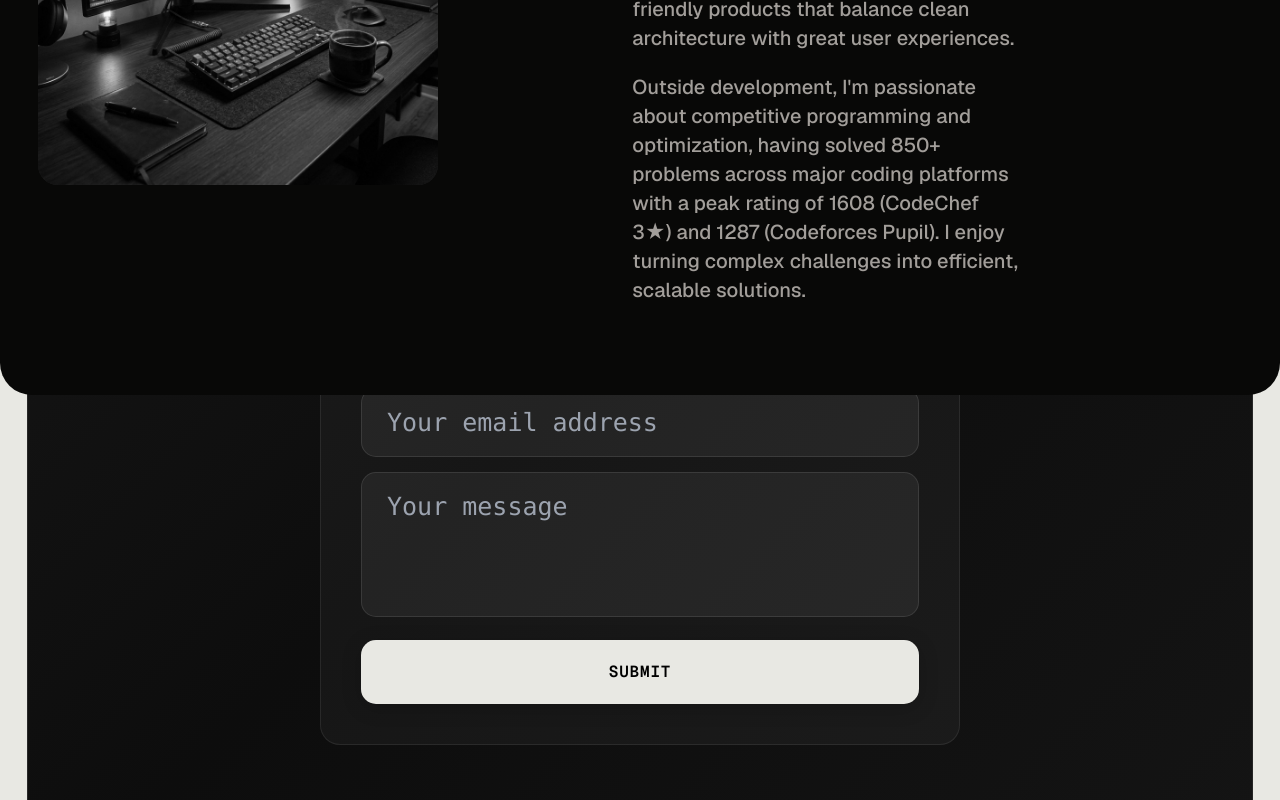
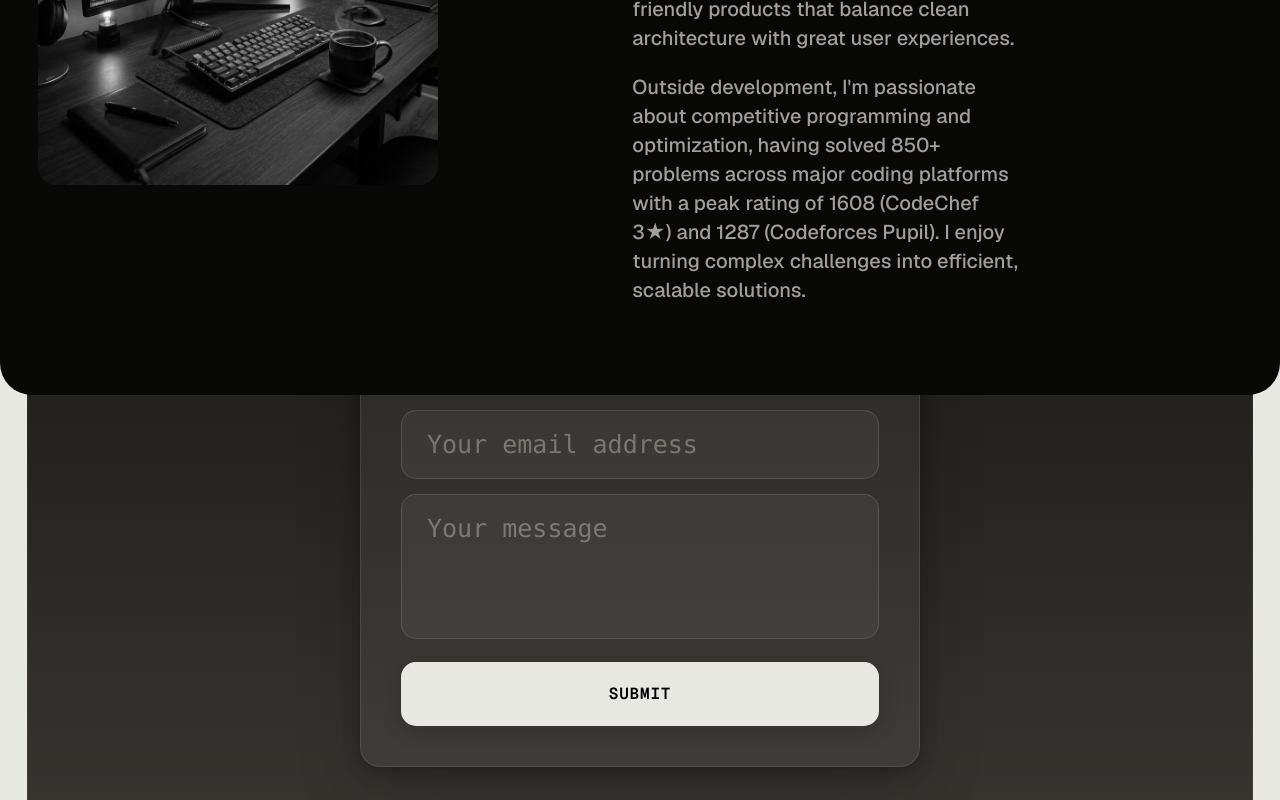
Before and after one commit to GOTENKS48/portfolio, a Next.js app: page / in a window 1280 px wide. Shown: the part 11200-12000 px from the top of the page. Built offline with nearby package versions, Linux system fonts and the light colour scheme.

Commit message:
updated colour scheme of contact card

```diff
--- a/app/globals.css
+++ b/app/globals.css
@@ -358,16 +358,19 @@ body {
     grid-template-rows: 1fr;
     align-items: end;
   }
+
   .hero-left {
     align-self: end;
     justify-self: start;
     order: 0;
   }
+
   .hero-center {
     align-self: end;
     justify-self: center;
     order: 0;
   }
+
   .hero-right {
     align-self: end;
     justify-self: end;
@@ -451,3 +454,8 @@ html {
   scrollbar-width: auto;
   scrollbar-color: #b0b0b0 #3a3a3a;
 }
+
+/* ─── Contact form placeholder styling ──────── */
+.contact-input::placeholder {
+  color: rgba(200, 196, 188, 0.45);
+}
--- a/components/ContactSection.tsx
+++ b/components/ContactSection.tsx
@@ -83,10 +83,10 @@ export default function ContactSection() {
       <div
         className="rounded-md sm:rounded-lg overflow-hidden"
         style={{
-          background: 'linear-gradient(135deg, #181818 0%, #0d0d0d 50%, #141414 100%)',
+          background: 'linear-gradient(180deg, #080807 0%, #393632 100%)',
           paddingLeft: 'clamp(1rem, 3vw, 2.5rem)',
           paddingRight: 'clamp(1rem, 3vw, 2.5rem)',
-          border: '1px solid rgba(255, 255, 255, 0.09)',
+          border: '1px solid rgba(255, 255, 255, 0.06)',
         }}
       >
         <div
@@ -120,13 +120,14 @@ export default function ContactSection() {
             variants={fadeUp}
             initial="hidden"
             animate={inView ? 'visible' : 'hidden'}
-            className="mt-14 max-w-lg mx-auto"
+            className="mt-14 max-w-md mx-auto"
           >
             <div
               className="rounded-2xl p-8"
               style={{
-                background: 'rgba(255,255,255,0.04)',
-                border: '1px solid rgba(255,255,255,0.08)',
+                background: 'rgba(255,255,255,0.05)',
+                border: '1px solid rgba(255,255,255,0.10)',
+                boxShadow: '0 2px 8px rgba(8,8,7,0.15), 0 6px 20px rgba(8,8,7,0.12), 0 16px 48px rgba(8,8,7,0.1), 0 32px 80px rgba(8,8,7,0.08)',
               }}
             >
               <p
@@ -149,13 +150,13 @@ export default function ContactSection() {
                   value={form.name}
                   onChange={(e) => setForm({ ...form, name: e.target.value })}
                   required
-                  className="w-full px-5 py-3 rounded-xl outline-none t-150"
+                  className="w-full px-5 py-3 rounded-xl outline-none t-150 contact-input"
                   style={{
                     fontFamily: 'Consolas, monospace',
                     fontSize: '25px',
                     fontWeight: 400,
-                    background: 'rgba(255,255,255,0.06)',
-                    border: '1px solid rgba(255,255,255,0.1)',
+                    background: 'rgba(255,255,255,0.05)',
+                    border: '1px solid rgba(255,255,255,0.12)',
                     color: '#f1f0ed',
                   }}
                   onFocus={(e) => (e.target.style.borderColor = 'rgba(255,255,255,0.3)')}
@@ -167,13 +168,13 @@ export default function ContactSection() {
                   value={form.email}
                   onChange={(e) => setForm({ ...form, email: e.target.value })}
                   required
-                  className="w-full px-5 py-3 rounded-xl outline-none t-150"
+                  className="w-full px-5 py-3 rounded-xl outline-none t-150 contact-input"
                   style={{
                     fontFamily: 'Consolas, monospace',
                     fontSize: '25px',
                     fontWeight: 400,
-                    background: 'rgba(255,255,255,0.06)',
-                    border: '1px solid rgba(255,255,255,0.1)',
+                    background: 'rgba(255,255,255,0.05)',
+                    border: '1px solid rgba(255,255,255,0.12)',
                     color: '#f1f0ed',
                   }}
                   onFocus={(e) => (e.target.style.borderColor = 'rgba(255,255,255,0.3)')}
@@ -185,13 +186,13 @@ export default function ContactSection() {
                   onChange={(e) => setForm({ ...form, message: e.target.value })}
                   required
                   rows={3}
-                  className="w-full px-5 py-3 rounded-xl outline-none t-150 resize-none"
+                  className="w-full px-5 py-3 rounded-xl outline-none t-150 resize-none contact-input"
                   style={{
                     fontFamily: 'Consolas, monospace',
                     fontSize: '25px',
                     fontWeight: 400,
-                    background: 'rgba(255,255,255,0.06)',
-                    border: '1px solid rgba(255,255,255,0.1)',
+                    background: 'rgba(255,255,255,0.05)',
+                    border: '1px solid rgba(255,255,255,0.12)',
                     color: '#f1f0ed',
                   }}
                   onFocus={(e) => (e.target.style.borderColor = 'rgba(255,255,255,0.3)')}
```
